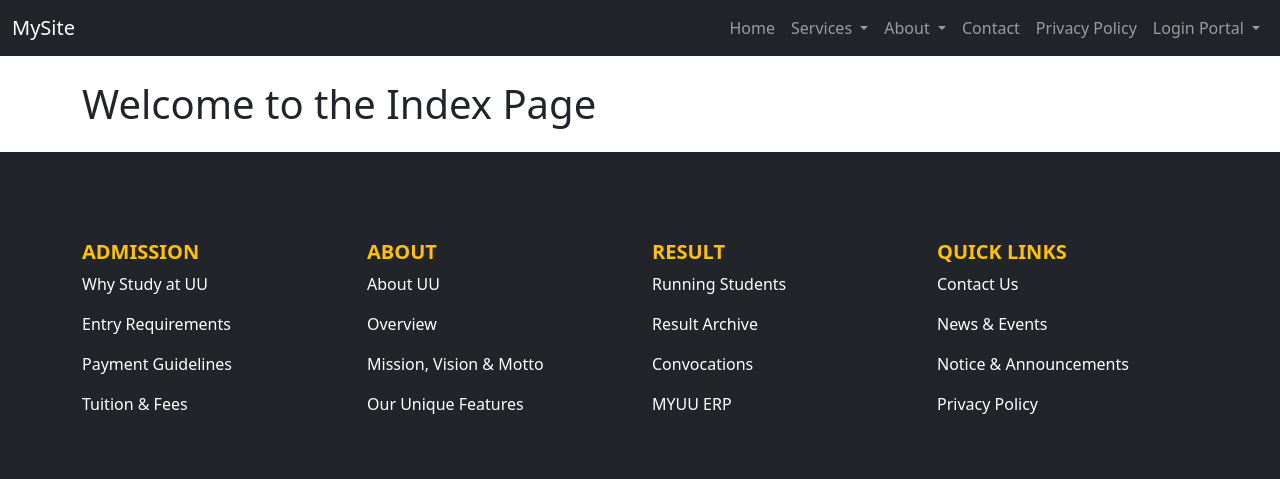
After one commit to Forhath-Hosain-Ome/university, a Django app: page /about/ in a window 1280 px wide. The commit adds this page. Shown: the top 479 px of the page. Run offline with Django 5.2, Linux system fonts and the light colour scheme.

Commit message:
update done

```diff
--- a/accounts/urls.py
+++ b/accounts/urls.py
@@ -4,5 +4,7 @@ from . import views
 app_name = 'accounts'  # Namespace for URL reversing
 
 urlpatterns = [
-
+    path('login/', views.login, name='login'),
+    path('register/', views.register, name='register'),
+    path('profile/', views.profile, name='profile'),
 ]
--- /dev/null
+++ b/templates/home/about.html
@@ -0,0 +1,5 @@
+{% extends "base.html" %}
+
+{% block content %}
+  <h1>Welcome to the Index Page</h1>
+{% endblock %}
--- /dev/null
+++ b/templates/home/contact.html
@@ -0,0 +1,5 @@
+{% extends "base.html" %}
+
+{% block content %}
+  <h1>Welcome to the Index Page</h1>
+{% endblock %}
--- /dev/null
+++ b/templates/home/privacy_policy.html
@@ -0,0 +1,5 @@
+{% extends "base.html" %}
+
+{% block content %}
+  <h1>Welcome to the Index Page</h1>
+{% endblock %}
--- a/templates/includes/navbar.html
+++ b/templates/includes/navbar.html
@@ -1,5 +1,5 @@
 {% block extra_css %}
-<style>
+  <style>
     .dropdown:hover .dropdown-menu {
       display: block;
       margin-top: 0;
@@ -52,7 +52,23 @@
         <li class="nav-item">
           <a href="{% url 'home:privacy_policy' %}" class="nav-link">Privacy Policy</a>
         </li>
-
+        {% if not user.is_authenticated %}
+        <li class="nav-item dropdown">
+          <a href="#" class="nav-link dropdown-toggle" id="portalDropdown" role="button" data-bs-toggle="dropdown"
+            aria-expanded="false">
+            Login Portal
+          </a>
+          <ul class="dropdown-menu" aria-labelledby="portalDropdown">
+            <li><a class="dropdown-item" href="#">Student Login</a></li>
+            <li><a class="dropdown-item" href="#">Teacher Login</a></li>
+          </ul>
+        </li>
+        {% endif %}
+        {% if user.is_authenticated %}
+        <li class="nav-item">
+          <a href="{% url 'accounts:profile' %}" class="nav-link">Profile</a>
+        </li>
+        {% endif %}
       </ul>
     </div>
   </div>
--- a/university/__init__.py
+++ b/university/__init__.py
@@ -0,0 +1,2 @@
+#import pymysql
+#pymysql.install_as_MySQLdb()
--- a/university/settings.py
+++ b/university/settings.py
@@ -83,6 +83,12 @@ DATABASES = {
     'default': {
         'ENGINE': 'django.db.backends.sqlite3',
         'NAME': BASE_DIR / 'db.sqlite3',
+        #'ENGINE': 'django.db.backends.mysql',
+        #'NAME': 'university_db',
+        #'USER': 'myuser',
+        #'PASSWORD': 'mypassword',
+        #'HOST': 'localhost',
+        #'PORT': '3306',
     }
 }
 
```
Also changed, not shown: accounts/views.py (+8 -0 lines), db.sqlite3, templates/accounts/Login.html (added), templates/accounts/profile.html (added), templates/accounts/register.html (added).
